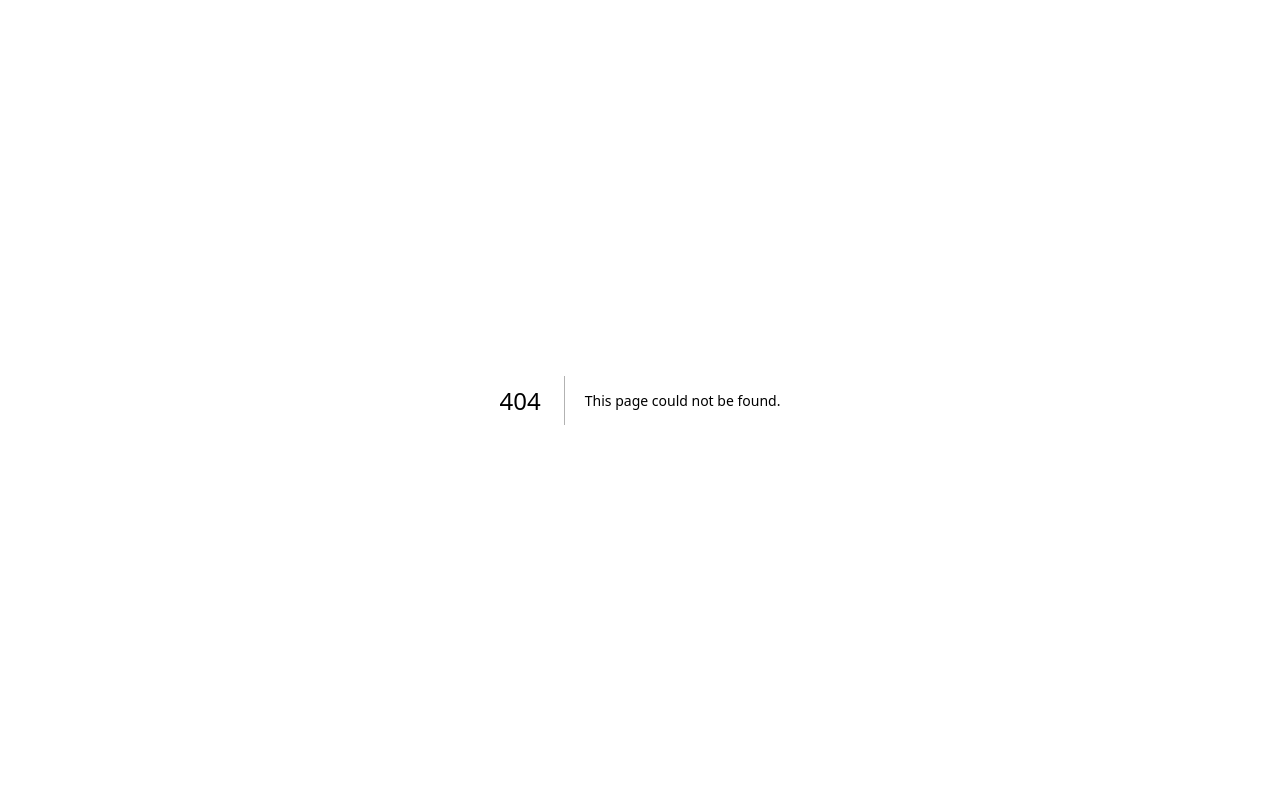
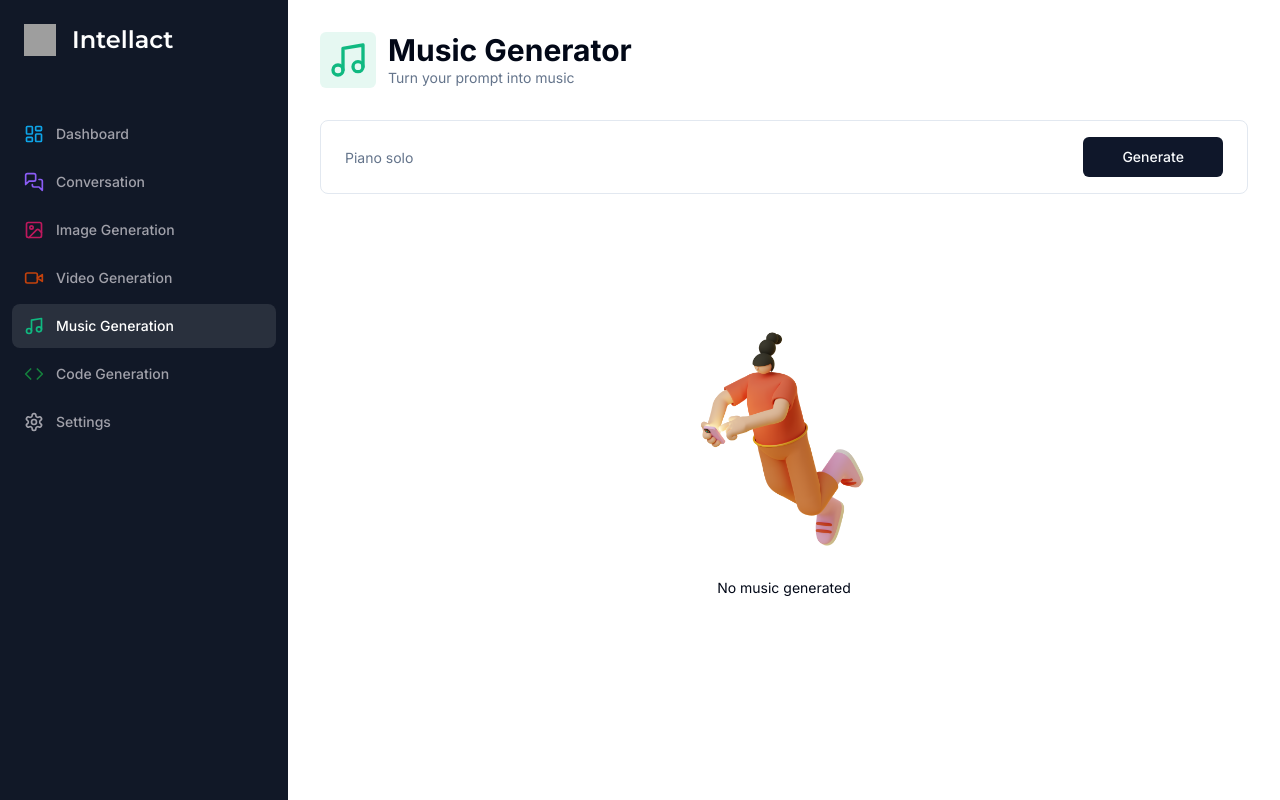
Before and after one commit to 20santi/Intellact-AI, a Next.js app: page /music in a window 1280 px wide. Before the commit this address had no page. Built offline with nearby package versions, Linux system fonts and the light colour scheme; grey boxes are pictures that could not be loaded.

Commit message:
feat: Create music generator

```diff
--- /dev/null
+++ b/app/(dashboard)/(routes)/music/constant.tsx
@@ -0,0 +1,7 @@
+import * as z from "zod";
+
+export const formSchema = z.object({
+  prompt: z.string().min(1, {
+    message: "Prompt is required",
+  }),
+});
--- /dev/null
+++ b/app/(dashboard)/(routes)/music/page.tsx
@@ -0,0 +1,114 @@
+"use client";
+
+import axios from "axios";
+import * as z from "zod";
+import { Heading } from "@/components/Heading";
+import { Music } from "lucide-react";
+import { useForm } from "react-hook-form";
+import { formSchema } from "./constant";
+import { zodResolver } from "@hookform/resolvers/zod";
+import { Form, FormControl, FormField, FormItem } from "@/components/ui/form";
+import { Input } from "@/components/ui/input";
+import { Button } from "@/components/ui/button";
+import { useRouter } from "next/navigation";
+import { useState } from "react";
+import { Empty } from "@/components/Empty";
+import { Loader } from "@/components/Loader";
+
+interface messageType {
+  question: string;
+  value: string;
+}
+
+const MusicPage = () => {
+  const router = useRouter();
+  const [music, setMusic] = useState<string>();
+
+  const form = useForm<z.infer<typeof formSchema>>({
+    resolver: zodResolver(formSchema),
+    defaultValues: {
+      prompt: "",
+    },
+  });
+
+  const isLoading = form.formState.isSubmitting;
+
+  const onSubmit = async (values: z.infer<typeof formSchema>) => {
+    try {
+      setMusic(undefined);
+      const response = await axios.post("/api/music", values);
+
+      setMusic(response.data.audio);
+      form.reset();
+    } catch (error: any) {
+      //TODO: open pro model
+      console.log(error);
+    } finally {
+      router.refresh();
+    }
+  };
+
+  return (
+    <div className="">
+      <Heading
+        title="Music Generator"
+        description="Turn your prompt into music"
+        icon={Music}
+        iconColor="text-emerald-500"
+        bgColor="bg-emerald-500/10"
+      />
+      <div className="px-4 lg:px-8">
+        <div>
+          <Form {...form}>
+            <form
+              onSubmit={form.handleSubmit(onSubmit)}
+              className="rounded-lg border w-full p-4 px-3 md:px-6 focus-within:shadow-sm grid
+              grid-cols-12 gap-2"
+            >
+              <FormField
+                name="prompt"
+                render={({ field }) => (
+                  <FormItem className="col-span-12 lg:col-span-10">
+                    <FormControl className="m-0 p-0">
+                      <Input
+                        className="border-0 outline-none focus-visible:ring-0 focus-visible:ring-transparent"
+                        disabled={isLoading}
+                        placeholder="Piano solo"
+                        {...field}
+                      />
+                    </FormControl>
+                  </FormItem>
+                )}
+              />
+              <Button
+                className="col-span-12 lg:col-span-2 w-full"
+                disabled={isLoading}
+              >
+                Generate
+              </Button>
+            </form>
+          </Form>
+        </div>
+        <div className="space-y-4 mt-4">
+          {isLoading && (
+            <div className="p-8 rounded-lg w-full flex items-center justify-center bg-muted">
+              <Loader />
+            </div>
+          )}
+          {!music && !isLoading && (
+            <div>
+              <Empty label="No music generated" />
+            </div>
+          )}
+          {music && (
+            <audio controls className="w-full mt-8">
+              <source src={music}/>
+            </audio>
+          )}
+        </div>
+      </div>
+    </div>
+  );
+};
+
+export default MusicPage;
--- /dev/null
+++ b/app/api/music/route.ts
@@ -0,0 +1,37 @@
+import { auth } from "@clerk/nextjs";
+import { NextResponse } from "next/server";
+import Replicate from "replicate";
+
+const replicate = new Replicate({
+  auth: process.env.REPLICATE_API_TOKEN,
+});
+
+export async function POST(req: Request) {
+  try {
+    const { userId } = auth();
+    const body = await req.json();
+    const { prompt } = body;
+
+    if (!userId) {
+      return new NextResponse("Unauthorized", { status: 401 });
+    }
+
+    if (!prompt) {
+      return new NextResponse("Prompt are required", { status: 400 });
+    }
+
+    const reponse = await replicate.run(
+      "riffusion/riffusion:8cf61ea6c56afd61d8f5b9ffd14d7c216c0a93844ce2d82ac1c9ecc9c7f24e05",
+      {
+        input: {
+          prompt_a: prompt,
+        },
+      }
+    );
+
+    return NextResponse.json(reponse);
+  } catch (error) {
+    console.log("MUSIC_ERROR :->  ", error);
+    return new NextResponse("Internal Error", { status: 500 });
+  }
+}
--- a/package.json
+++ b/package.json
@@ -27,6 +27,7 @@
     "react-dom": "^18",
     "react-hook-form": "^7.49.2",
     "react-markdown": "^9.0.1",
+    "replicate": "^0.25.2",
     "tailwind-merge": "^2.1.0",
     "tailwindcss-animate": "^1.0.7",
     "zod": "^3.22.4"
```
Also changed, not shown: next.config.js (line endings or trailing spaces), 1 other file (tests, documents, lock files or other folders).
